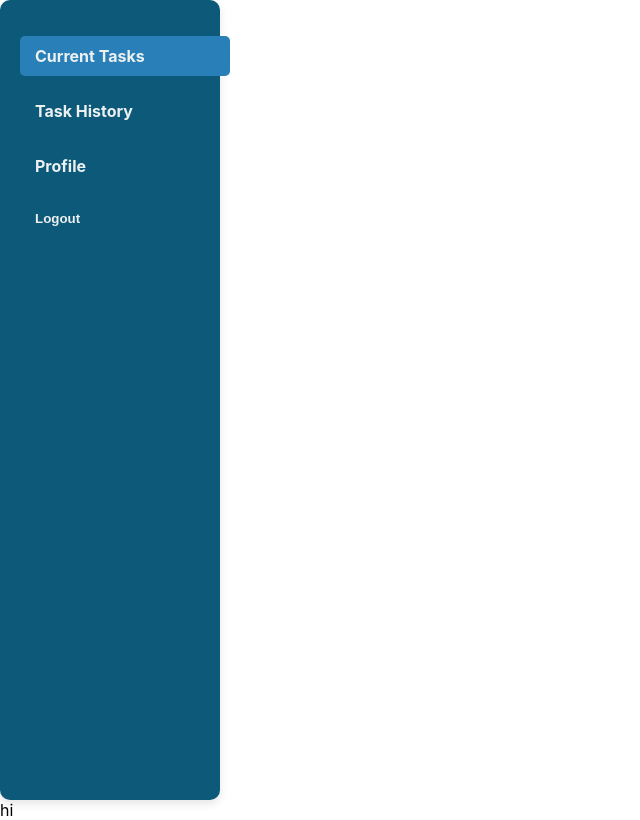
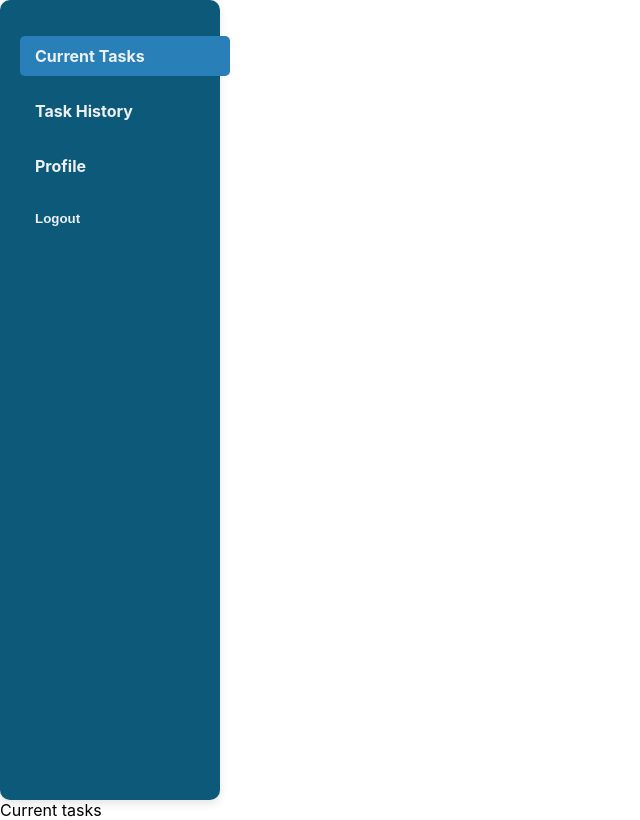
Before and after one commit to Renukaganga/employee-management-system, a React (Create React App) app: page /current-emp in a window 1280 px wide. Shown: the whole page, without its empty margins (0-640 px from the left). Built offline with nearby package versions, Linux system fonts and the light colour scheme.

Commit message:
employee-tasks-added

```diff
--- a/src/components/employee/CurrentTask.js
+++ b/src/components/employee/CurrentTask.js
@@ -7,7 +7,7 @@ const CurrentTask = () => {
             <div>
                 <Edashboard />
             </div>
-            hi
+         Current tasks
         </div>
     );
 };
```
